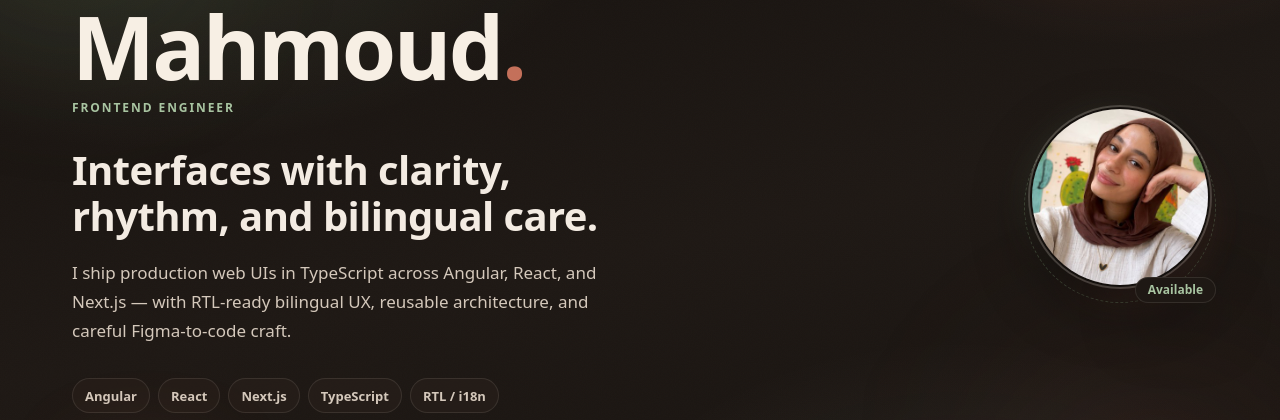
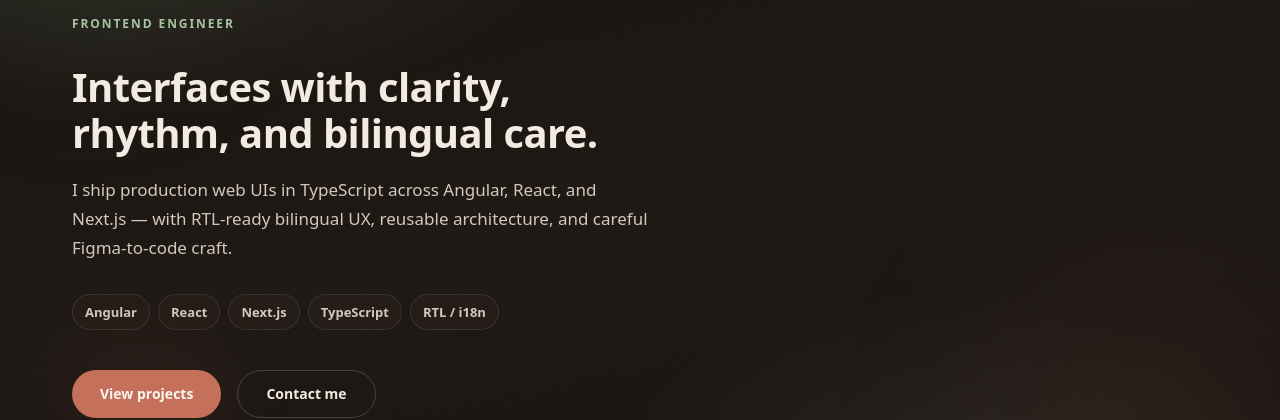
Before and after one commit to marwa1209/marwa-portfolio, a Next.js app: page / in a window 1280 px wide. Shown: the part 275-695 px from the top of the page. Built offline with nearby package versions, Linux system fonts and the light colour scheme; no server answers.

Commit message:
refactor(hero): remove photo for cleaner typographic intro

```diff
--- a/src/components/Hero.tsx
+++ b/src/components/Hero.tsx
@@ -1,6 +1,5 @@
 import { motion } from 'framer-motion'
 import { ArrowDown, Github, Linkedin, MapPin, Sparkles } from 'lucide-react'
-import { HeroAvatar } from '@/components/HeroAvatar'
 import { Button } from '@/design-system/Button'
 import { Container } from '@/design-system/Section'
 import { heroReveal, pillPop, stagger } from '@/design-system/motion'
@@ -34,14 +33,12 @@ export function Hero() {
         aria-hidden
       />
 
-      <Container className="relative z-10">
-        <div className="grid items-center gap-12 lg:grid-cols-[1.05fr_0.95fr] lg:gap-16 xl:gap-20">
+      <Container className="relative z-10 max-w-4xl">
         <motion.div
           key={locale}
           variants={stagger}
           initial="hidden"
           animate="show"
-            className="order-2 max-w-2xl lg:order-1"
         >
           <motion.div variants={heroReveal} className="ds-badge mb-8">
             <Sparkles size={14} aria-hidden />
@@ -64,14 +61,14 @@ export function Hero() {
 
           <motion.p
             variants={heroReveal}
-              className="mt-8 font-display text-h2 text-mist text-balance"
+            className="mt-8 max-w-2xl font-display text-h2 text-mist text-balance"
           >
             {t('hero.headline')}
           </motion.p>
 
           <motion.p
             variants={heroReveal}
-              className="mt-5 text-body text-mist-soft text-pretty"
+            className="mt-5 max-w-xl text-body text-mist-soft text-pretty"
           >
             {t('hero.summary')}
           </motion.p>
@@ -141,11 +138,6 @@ export function Hero() {
           </motion.div>
         </motion.div>
 
-          <div className="order-1 flex justify-center lg:order-2 lg:justify-end">
-            <HeroAvatar />
-          </div>
-        </div>
-
         <motion.a
           href="#about"
           initial={{ opacity: 0, y: 8 }}
--- a/src/components/HeroAvatar.tsx
+++ /dev/null
@@ -1,46 +0,0 @@
-'use client'
-
-import { motion } from 'framer-motion'
-import { ProfileImage } from '@/components/ProfileImage'
-import { scaleIn } from '@/design-system/motion'
-
-export function HeroAvatar() {
-  return (
-    <motion.div
-      variants={scaleIn}
-      initial="hidden"
-      animate="show"
-      className="relative mx-auto w-fit lg:mx-0"
-    >
-      <motion.div
-        className="pointer-events-none absolute -inset-3 rounded-full bg-gradient-to-br from-sage/25 via-transparent to-terracotta/25 blur-md"
-        animate={{ opacity: [0.45, 0.85, 0.45], scale: [0.98, 1.03, 0.98] }}
-        transition={{ duration: 5, repeat: Infinity, ease: 'easeInOut' }}
-        aria-hidden
-      />
-
-      <motion.div
-        className="pointer-events-none absolute -inset-2 rounded-full border border-dashed border-sage/35"
-        animate={{ rotate: 360 }}
-        transition={{ duration: 28, repeat: Infinity, ease: 'linear' }}
-        aria-hidden
-      />
-
-      <motion.div
-        animate={{ y: [0, -10, 0] }}
-        transition={{ duration: 4.5, repeat: Infinity, ease: 'easeInOut' }}
-      >
-        <ProfileImage size="lg" priority className="relative z-10" />
-      </motion.div>
-
-      <motion.div
-        className="pointer-events-none absolute -bottom-2 -end-2 z-20 rounded-full border border-line bg-ink-soft px-3 py-1 text-xs font-semibold text-sage-soft shadow-soft"
-        initial={{ opacity: 0, scale: 0.8 }}
-        animate={{ opacity: 1, scale: 1 }}
-        transition={{ delay: 0.9, duration: 0.5 }}
-      >
-        Available
-      </motion.div>
-    </motion.div>
-  )
-}
--- a/src/components/ProfileImage.tsx
+++ b/src/components/ProfileImage.tsx
@@ -4,7 +4,7 @@ import { profile } from '@/data/profile'
 type ProfileImageProps = {
   priority?: boolean
   className?: string
-  size?: 'sm' | 'md' | 'lg'
+  size?: 'sm' | 'md'
 }
 
 const sizeStyles = {
@@ -17,11 +17,6 @@ const sizeStyles = {
     wrapper: 'size-28 sm:size-32',
     dimension: 128,
     sizes: '128px',
-  },
-  lg: {
-    wrapper: 'size-36 sm:size-40 lg:size-44',
-    dimension: 176,
-    sizes: '(max-width: 1024px) 160px, 176px',
   },
 } as const
 
```
Lines whose indentation alone changed are shown as unchanged.
